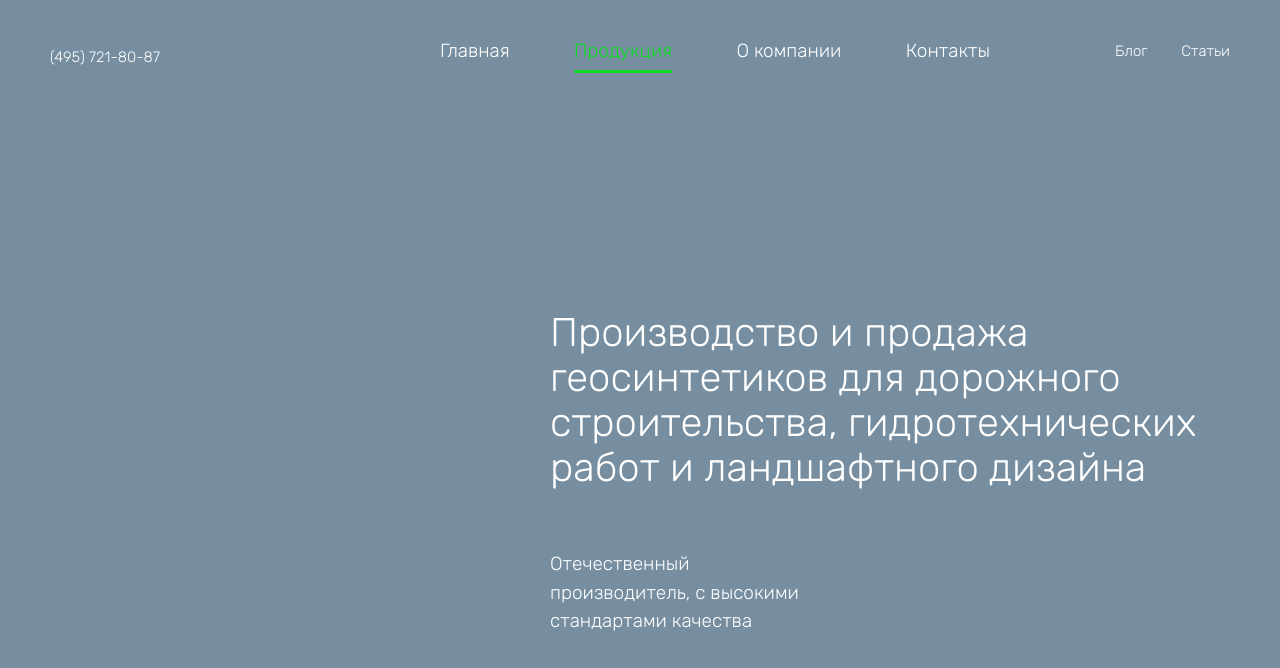
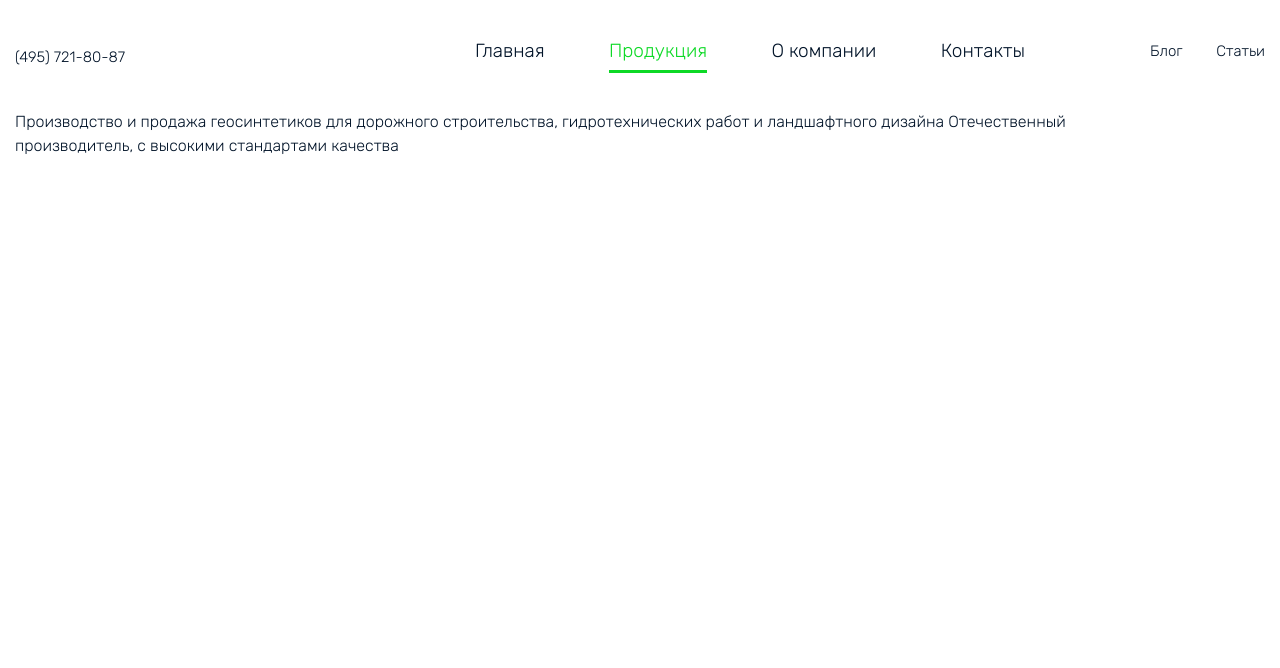
Before and after one commit to MaksimEgorov/techplast, a website: page app/products.html in a window 1280 px wide. Drawn offline with nearby package versions, Linux system fonts and the light colour scheme; some packages are replaced by stand-ins of ours; files that its build step writes are made by us from their sources; a script that the page names is missing.

Commit message:
general fix

```diff
--- a/app/products.html
+++ b/app/products.html
@@ -18,13 +18,13 @@
 <body>
   <!-- start of Header section -->
 
-  <div class="main-header">
-    <div class="container-fluid container-fluid--main-header">
+  <div class="header">
+    <div class="container-fluid container-fluid--header">
       <nav class="navigation">
         <div class="navigation__phone" x-ms-format-detection="none">(495) 721-80-87</div>
         <nav class="navigation-menu">
-          <a class="navigation-menu__link " href="../index.html">Главная</a>
-          <a class="navigation-menu__link navigation-menu__link--active" href="../products.html">Продукция</a>
+          <a class="navigation-menu__link " href="index.html">Главная</a>
+          <a class="navigation-menu__link navigation-menu__link--active" href="products.html">Продукция</a>
           <a class="navigation-menu__link " href="#">О компании</a>
           <a class="navigation-menu__link " href="#">Контакты</a>
         </nav>
@@ -34,12 +34,12 @@
         </nav>
       </nav>
 
-      <div class="main-header__banner">
-        <div class="main-header__logo"></div>
-        <div class="main-header__tagline">
-          <span class="main-header__main-text">Производство и продажа геосинтетиков для дорожного строительства,
+      <div class="header__banner">
+        <div class="header__logo"></div>
+        <div class="header__tagline">
+          <span class="header__main-text">Производство и продажа геосинтетиков для дорожного строительства,
             гидротехнических работ и ландшафтного дизайна</span>
-          <span class="main-header__origin">Отечественный<br>
+          <span class="header__origin">Отечественный<br>
             производитель, с высокими
             стандартами качества</span>
         </div>
--- a/app/styles/partials/_header.scss
+++ b/app/styles/partials/_header.scss
@@ -5,6 +5,7 @@
     background-color: #768e9f;
     width: 100%;
     height: 900px;
+    color: white;
     background-image: url(../images/main_background.png);
     background-size: cover;
     background-repeat: no-repeat;
@@ -15,8 +16,6 @@
     padding-right: 50px;
     height: 900px;
   }
-
-
 
   .main-header__banner {
     display: flex;
@@ -56,3 +55,7 @@
     height: 80px;
     font-size: 19px;
   }
+
+  .header{
+      color:#021429;
+  }
--- a/app/styles/partials/_navigation.scss
+++ b/app/styles/partials/_navigation.scss
@@ -9,7 +9,6 @@
 
   .navigation__phone {
     font-size: 15px;
-    color: white;
     position: absolute;
     top: 46px;
     left: 0;
@@ -34,6 +33,7 @@
     text-decoration: none;
     padding-bottom: 5px;
     border-bottom: solid transparent 3px;
+    color: inherit;
 
 
     &:hover {
```
Also changed, not shown: app/index.html (+2 -2 lines).
